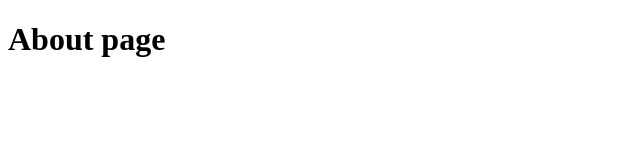
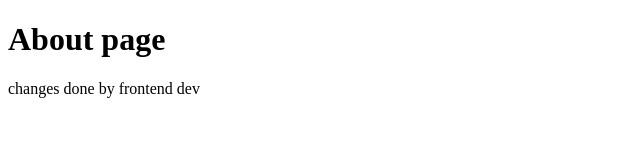
Before and after one commit to bhagirath-wscubetech/demo-repo, a plain HTML site: page about.html in a window 1280 px wide. Shown: the whole page, without its empty margins (0-640 px from the left). Drawn offline with Linux system fonts and the light colour scheme.

Commit message:
frontend 1.0 changes

```diff
--- a/about.html
+++ b/about.html
@@ -1,11 +1,15 @@
 <!DOCTYPE html>
 <html lang="en">
+
 <head>
     <meta charset="UTF-8">
     <meta name="viewport" content="width=device-width, initial-scale=1.0">
     <title>Document</title>
 </head>
+
 <body>
     <h1>About page</h1>
+    <p>changes done by frontend dev</p>
 </body>
+
 </html>
```
